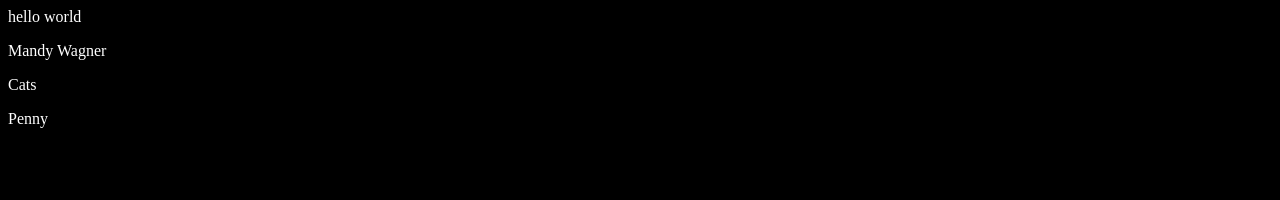
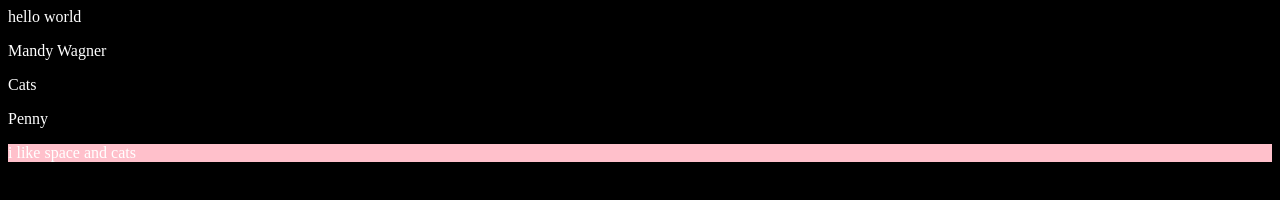
Before and after one commit to mandddyyy/git-inClass, a plain HTML site: page index.html in a window 1280 px wide. Drawn offline with Linux system fonts and the light colour scheme.

Commit message:
added cats style

```diff
--- a/index.html
+++ b/index.html
@@ -2,6 +2,12 @@
   <style>
     body{
       background-color:black;
+      color:white;
+
+    }
+
+    .cats{
+      background-color:pink;
       color:white;
 
     }
@@ -31,5 +37,10 @@
       Penny
 
     </p>
+
+    <p class="cats">
+
+      i like space and cats
+    </p>
   </body>
 </html>
```
